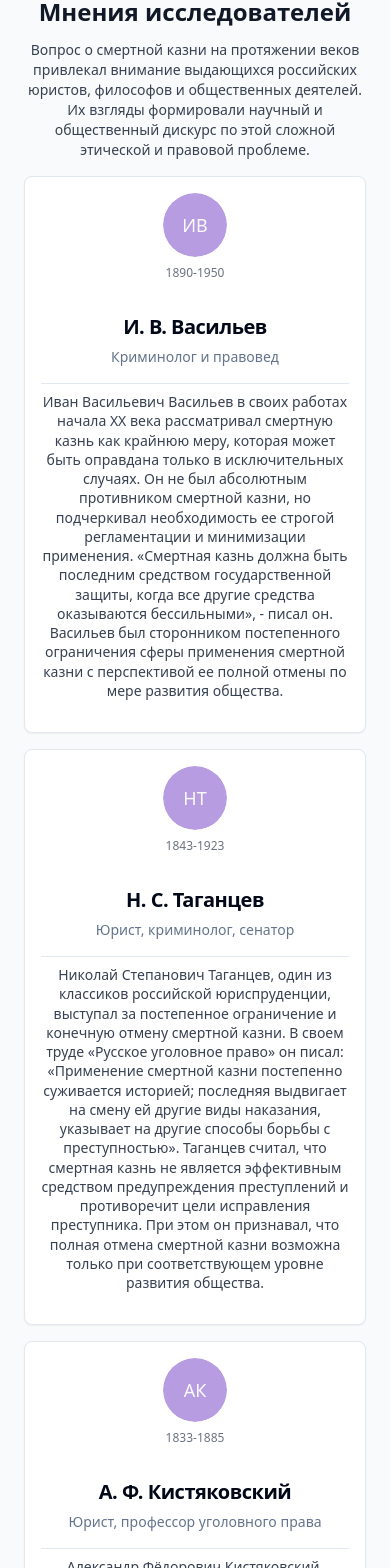
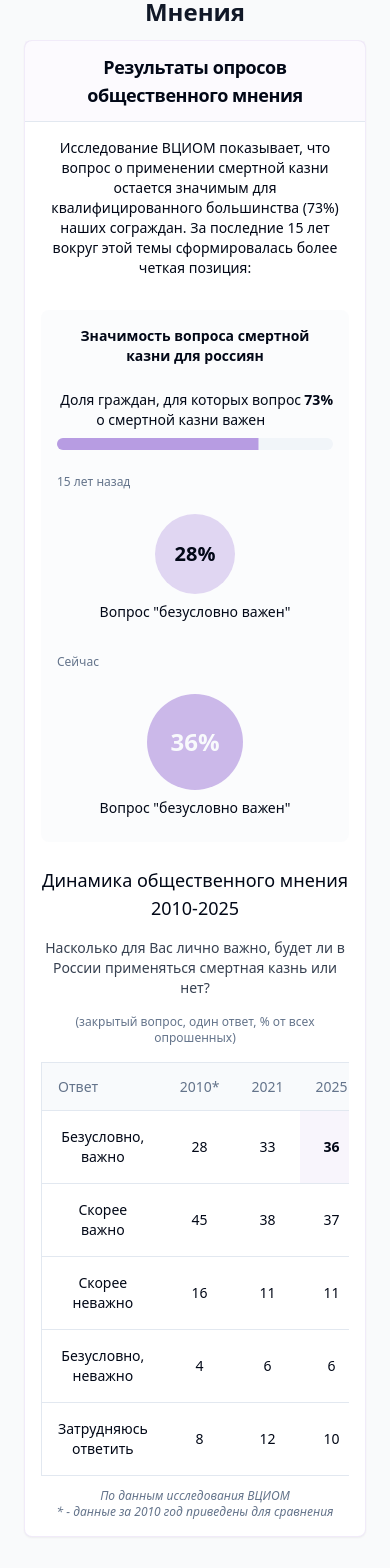
Before and after one commit to dyachenko-52/death-penalty-russia, a React (Vite) app: page /opinions in a window 390 px wide. Shown: the part 380-1948 px from the top of the page. Built offline with nearby package versions, Linux system fonts and the light colour scheme.

Commit message:
Перемещение раздела опросов в мнения

```diff
--- a/src/pages/Arguments.tsx
+++ b/src/pages/Arguments.tsx
@@ -2,40 +2,41 @@
 import { useState } from 'react';
 import PageLayout from '@/components/PageLayout';
 import { Tabs, TabsContent, TabsList, TabsTrigger } from '@/components/ui/tabs';
-import { proArguments, contraArguments, type Argument } from '@/types/arguments';
 import ArgumentCard from '@/components/arguments/ArgumentCard';
 import EthicalDilemma from '@/components/arguments/EthicalDilemma';
+import { proArguments, contraArguments, scholarOpinions } from '@/components/arguments/ArgumentData';
+import { type Argument } from '@/types/arguments';
 
 const Arguments = () => {
   const [selectedProArgument, setSelectedProArgument] = useState<Argument | null>(proArguments[0]);
   const [selectedContraArgument, setSelectedContraArgument] = useState<Argument | null>(contraArguments[0]);
 
   return (
-    <PageLayout>
-      <div className="animate-fade-in px-0 sm:px-4">
-        <h1 className="text-2xl sm:text-3xl md:text-4xl font-bold mb-3 sm:mb-4">Две стороны спора</h1>
+    <PageLayout title="Аргументы">
+      <div className="container max-w-6xl px-4 py-6 sm:py-8">
+        <h1 className="text-2xl sm:text-3xl font-bold mb-6">
+          Аргументы о смертной казни
+        </h1>
 
-        <p className="text-sm sm:text-base md:text-lg mb-4 sm:mb-6">
-          Вопрос о смертной казни вызывает острые дискуссии в обществе.
-          Сторонники и противники приводят весомые аргументы.
-          Рассмотрим ключевые доводы с обеих сторон.
-        </p>
+        <EthicalDilemma
+          title="Смертная казнь: за и против"
+          description="Споры о допустимости и целесообразности смертной казни продолжаются на протяжении многих веков. Ниже представлены основные аргументы сторонников и противников этой меры наказания."
+          imageSrc="https://images.unsplash.com/photo-1591115765373-5207764f72e4?ixlib=rb-4.0.3&ixid=MnwxMjA3fDB8MHxwaG90by1wYWdlfHx8fGVufDB8fHx8&auto=format&fit=crop&w=1170&q=80"
+        />
 
-        <Tabs defaultValue="pro" className="mb-6 sm:mb-8">
-          <TabsList className="grid w-full grid-cols-2 mb-4 sm:mb-6">
-            <TabsTrigger value="pro" className="text-sm sm:text-base md:text-lg py-2 sm:py-3">Аргументы "За"</TabsTrigger>
-            <TabsTrigger value="contra" className="text-sm sm:text-base md:text-lg py-2 sm:py-3">Аргументы "Против"</TabsTrigger>
+        <Tabs defaultValue="pro" className="mt-8">
+          <TabsList className="w-full grid grid-cols-2">
+            <TabsTrigger value="pro">За смертную казнь</TabsTrigger>
+            <TabsTrigger value="contra">Против смертной казни</TabsTrigger>
           </TabsList>
-
-          <TabsContent value="pro" className="mt-0">
+          <TabsContent value="pro" className="mt-4 sm:mt-6">
             <ArgumentCard
               arguments={proArguments}
               selectedArgument={selectedProArgument}
               onSelect={setSelectedProArgument}
             />
           </TabsContent>
-
-          <TabsContent value="contra" className="mt-0">
+          <TabsContent value="contra" className="mt-4 sm:mt-6">
             <ArgumentCard
               arguments={contraArguments}
               selectedArgument={selectedContraArgument}
@@ -43,8 +44,6 @@ const Arguments = () => {
             />
           </TabsContent>
         </Tabs>
-
-        <EthicalDilemma />
       </div>
     </PageLayout>
   );
--- a/src/pages/Opinions.tsx
+++ b/src/pages/Opinions.tsx
@@ -4,6 +4,8 @@ import PageLayout from '@/components/PageLayout';
 import { Card, CardContent, CardDescription, CardHeader, CardTitle } from '@/components/ui/card';
 import { Separator } from '@/components/ui/separator';
 import { Avatar, AvatarFallback } from '@/components/ui/avatar';
+import { Table, TableBody, TableCell, TableHead, TableHeader, TableRow } from "@/components/ui/table";
+import { Progress } from "@/components/ui/progress";
 
 type ResearcherOpinion = {
   name: string;
@@ -55,7 +57,124 @@ const Opinions = () => {
   return (
     <PageLayout>
       <div className="animate-fade-in max-w-5xl mx-auto px-2 sm:px-4">
-        <h1 className="text-2xl sm:text-3xl md:text-4xl font-bold mb-3 sm:mb-4">Мнения исследователей</h1>
+        <h1 className="text-2xl sm:text-3xl md:text-4xl font-bold mb-3 sm:mb-4">Мнения</h1>
+
+        {/* Секция с опросами */}
+        <Card className="mb-8 border-primary/20">
+          <CardHeader className="bg-primary/5 border-b p-3 sm:p-4">
+            <CardTitle className="text-lg sm:text-xl">Результаты опросов общественного мнения</CardTitle>
+          </CardHeader>
+          <CardContent className="p-4 sm:p-6">
+            <div className="space-y-6">
+              <div className="text-sm sm:text-base pb-2">
+                Исследование ВЦИОМ показывает, что вопрос о применении смертной казни
+                остается значимым для квалифицированного большинства (73%) наших сограждан.
+                За последние 15 лет вокруг этой темы сформировалась более четкая позиция:
+              </div>
+
+              <div className="infographic bg-muted/30 rounded-lg p-4 sm:p-6">
+                <h3 className="text-center font-semibold text-sm sm:text-base mb-6">
+                  Значимость вопроса смертной казни для россиян
+                </h3>
+
+                <div className="space-y-6">
+                  <div className="space-y-2">
+                    <div className="flex justify-between text-sm">
+                      <span>Доля граждан, для которых вопрос о смертной казни важен</span>
+                      <span className="font-bold">73%</span>
+                    </div>
+                    <Progress value={73} className="h-3" />
+                  </div>
+
+                  <div className="grid grid-cols-1 md:grid-cols-2 gap-6">
+                    <div className="relative pt-10 pb-2">
+                      <div className="absolute top-0 left-0 text-xs text-muted-foreground">15 лет назад</div>
+                      <div className="flex flex-col items-center">
+                        <div className="w-20 h-20 rounded-full bg-primary/40 flex items-center justify-center text-xl font-bold">
+                          28%
+                        </div>
+                        <div className="mt-2 text-sm text-center">
+                          Вопрос "безусловно важен"
+                        </div>
+                      </div>
+                    </div>
+
+                    <div className="relative pt-10 pb-2">
+                      <div className="absolute top-0 left-0 text-xs text-muted-foreground">Сейчас</div>
+                      <div className="flex flex-col items-center">
+                        <div className="w-24 h-24 rounded-full bg-primary/70 flex items-center justify-center text-2xl font-bold text-primary-foreground">
+                          36%
+                        </div>
+                        <div className="mt-2 text-sm text-center">
+                          Вопрос "безусловно важен"
+                        </div>
+                      </div>
+                    </div>
+                  </div>
+                </div>
+              </div>
+
+              <div className="mt-8">
+                <h3 className="text-lg font-medium mb-4">Динамика общественного мнения 2010-2025</h3>
+                <p className="text-sm mb-4">Насколько для Вас лично важно, будет ли в России применяться смертная казнь или нет?</p>
+                <p className="text-xs text-muted-foreground mb-4">(закрытый вопрос, один ответ, % от всех опрошенных)</p>
+
+                <div className="overflow-x-auto">
+                  <Table className="border">
+                    <TableHeader>
+                      <TableRow className="bg-muted/50">
+                        <TableHead className="font-medium">Ответ</TableHead>
+                        <TableHead className="text-center font-medium">2010*</TableHead>
+                        <TableHead className="text-center font-medium">2021</TableHead>
+                        <TableHead className="text-center font-medium">2025</TableHead>
+                      </TableRow>
+                    </TableHeader>
+                    <TableBody>
+                      <TableRow className="hover:bg-muted/30">
+                        <TableCell className="font-medium">Безусловно, важно</TableCell>
+                        <TableCell className="text-center">28</TableCell>
+                        <TableCell className="text-center">33</TableCell>
+                        <TableCell className="text-center bg-primary/10 font-semibold">36</TableCell>
+                      </TableRow>
+                      <TableRow className="hover:bg-muted/30">
+                        <TableCell className="font-medium">Скорее важно</TableCell>
+                        <TableCell className="text-center">45</TableCell>
+                        <TableCell className="text-center">38</TableCell>
+                        <TableCell className="text-center">37</TableCell>
+                      </TableRow>
+                      <TableRow className="hover:bg-muted/30">
+                        <TableCell className="font-medium">Скорее неважно</TableCell>
+                        <TableCell className="text-center">16</TableCell>
+                        <TableCell className="text-center">11</TableCell>
+                        <TableCell className="text-center">11</TableCell>
+                      </TableRow>
+                      <TableRow className="hover:bg-muted/30">
+                        <TableCell className="font-medium">Безусловно, неважно</TableCell>
+                        <TableCell className="text-center">4</TableCell>
+                        <TableCell className="text-center">6</TableCell>
+                        <TableCell className="text-center">6</TableCell>
+                      </TableRow>
+                      <TableRow className="hover:bg-muted/30">
+                        <TableCell className="font-medium">Затрудняюсь ответить</TableCell>
+                        <TableCell className="text-center">8</TableCell>
+                        <TableCell className="text-center">12</TableCell>
+                        <TableCell className="text-center">10</TableCell>
+                      </TableRow>
+                    </TableBody>
+                  </Table>
+                </div>
+
+                <div className="text-xs text-muted-foreground mt-3 italic">
+                  По данным исследования ВЦИОМ<br />
+                  * - данные за 2010 год приведены для сравнения
+                </div>
+              </div>
+            </div>
+          </CardContent>
+        </Card>
+
+        {/* Заголовок перед мнениями исследователей */}
+        <h2 className="text-xl sm:text-2xl font-bold mb-3 sm:mb-4">Мнения исследователей</h2>
 
         <p className="text-sm sm:text-base md:text-lg mb-4 sm:mb-6">
           Вопрос о смертной казни на протяжении веков привлекал внимание выдающихся российских юристов,
```
